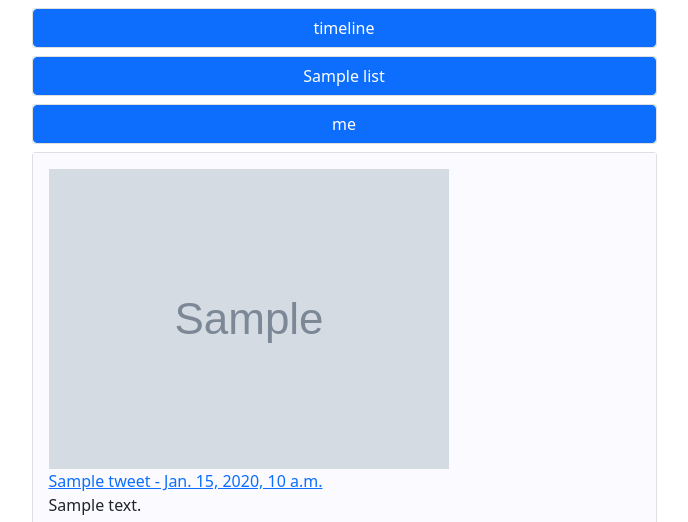
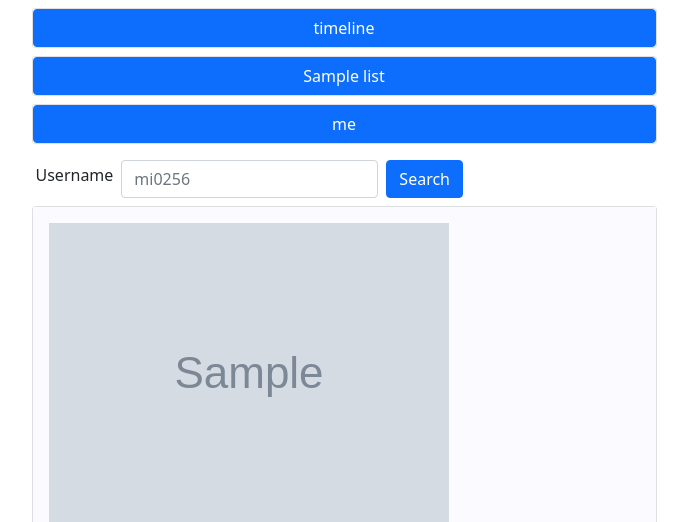
Before and after one commit to mio256/StarTweet, a Django app: template timeline/templates/timeline/index.html in a window 1280 px wide. Shown: the top 522 px of the page, without its empty margins (296-984 px from the left). Run offline with Django 4.2, Linux system fonts and the light colour scheme; the template is opened without the code that fills it: most values are stand-ins (such as "Sample title", 1, 10 or a date in 2020); grey boxes marked "Sample" are stand-in pictures.

Commit message:
:sparkles: search username form

```diff
--- a/timeline/templates/timeline/index.html
+++ b/timeline/templates/timeline/index.html
@@ -27,6 +27,20 @@
                 <div class="card m-2"><a class="btn btn-primary" href="{% url 'timeline:list' list.id %}" role="button">{{ list.name }}</a></div>
                 {% endfor %}
                 <div class="card m-2"><a class="btn btn-primary" href="{% url 'timeline:user' me %}" role="button">me</a></div>
+                <form method="POST">
+                    {% csrf_token %}
+                    <div class="row m-2 g-2 align-items-center">
+                        <div class="col-auto">
+                            <label class="form-label">Username</label>
+                        </div>
+                        <div class="col-auto">
+                            <input class="form-control" type="text" placeholder="mi0256" name="search_username">
+                        </div>
+                        <div class="col-auto">
+                            <button type="submit" class="btn btn-primary">Search</button>
+                        </div>
+                    </div>
+                </form>
                 {% for tweet in tweets %}
                 <div class="card m-2">
                     <div class="card-body" style="background-color: rgb(250, 250, 255);">
```
Also changed, not shown: timeline/views.py (+16 -22 lines).
